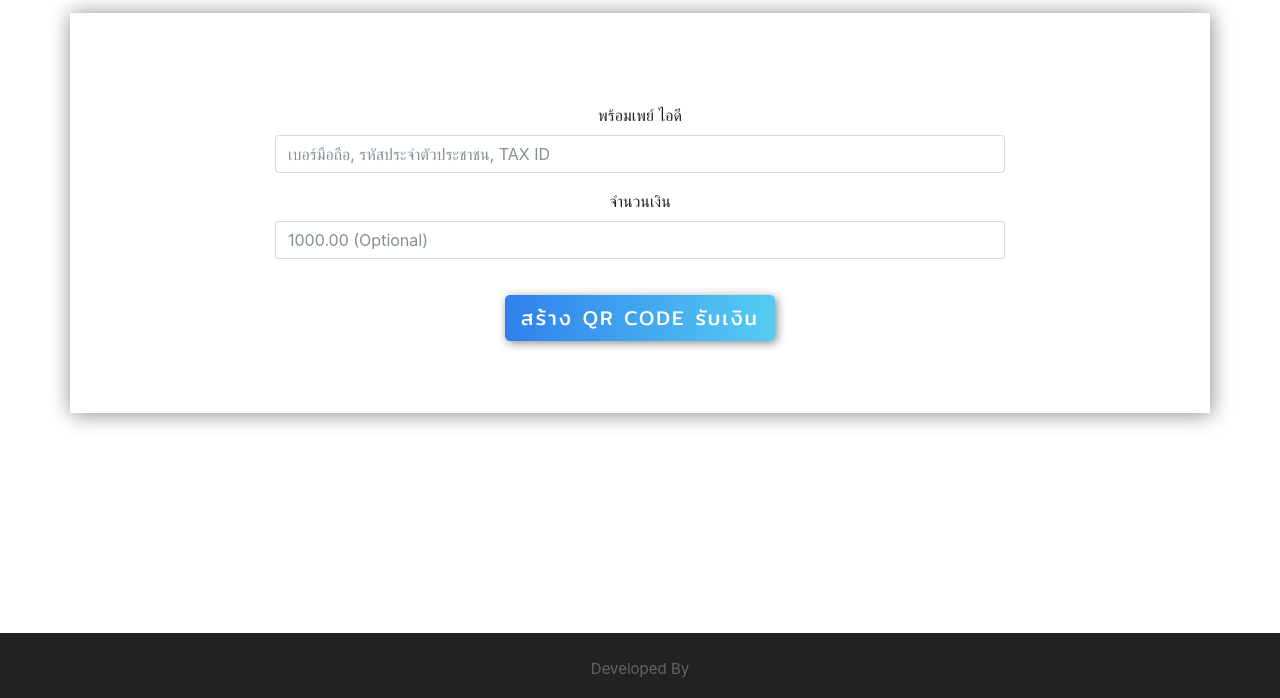
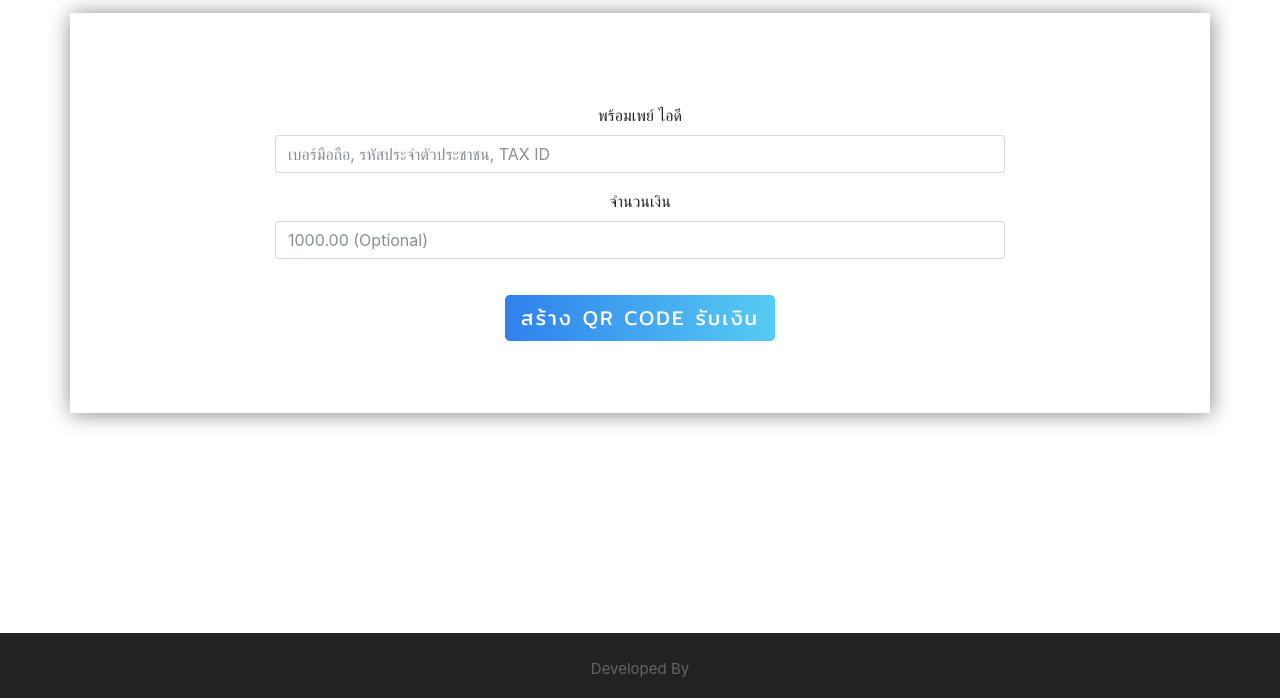
Before and after one commit to PromptPay/promptpay.github.io, a website with bundled scripts: page index.html in a window 1280 px wide. Shown: the part 967-1665 px from the top of the page. Built offline with nearby package versions, Linux system fonts and the light colour scheme; a web font is replaced by a local one.

Commit message:
Remove box-shadow in QR generate button

```diff
--- a/css/custom.css
+++ b/css/custom.css
@@ -33,7 +33,6 @@ section {
 
 #myBtn {
   margin-top: 20px;
-  box-shadow: 2px 2px 10px #888888;
   background: linear-gradient(to left, #56CCF2 , #2F80ED);
   border-style: none;
   cursor: pointer;
```
